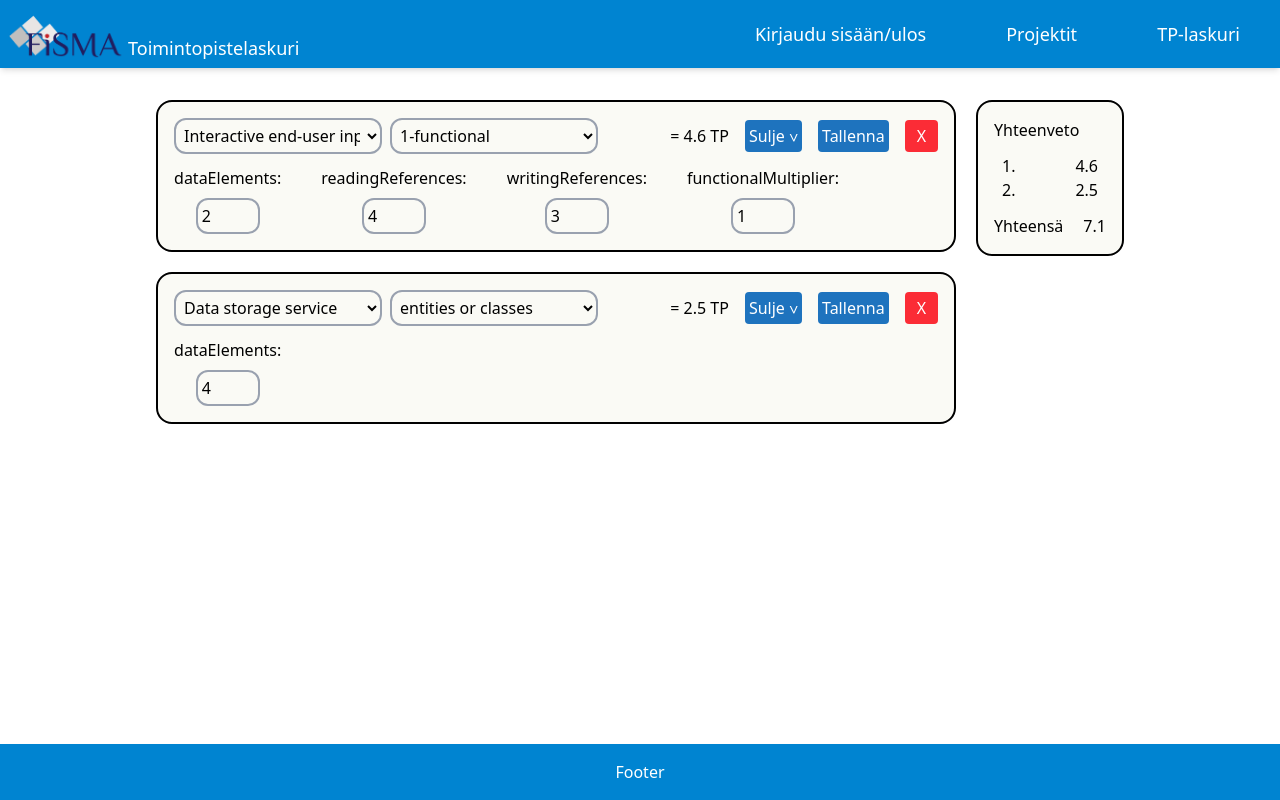
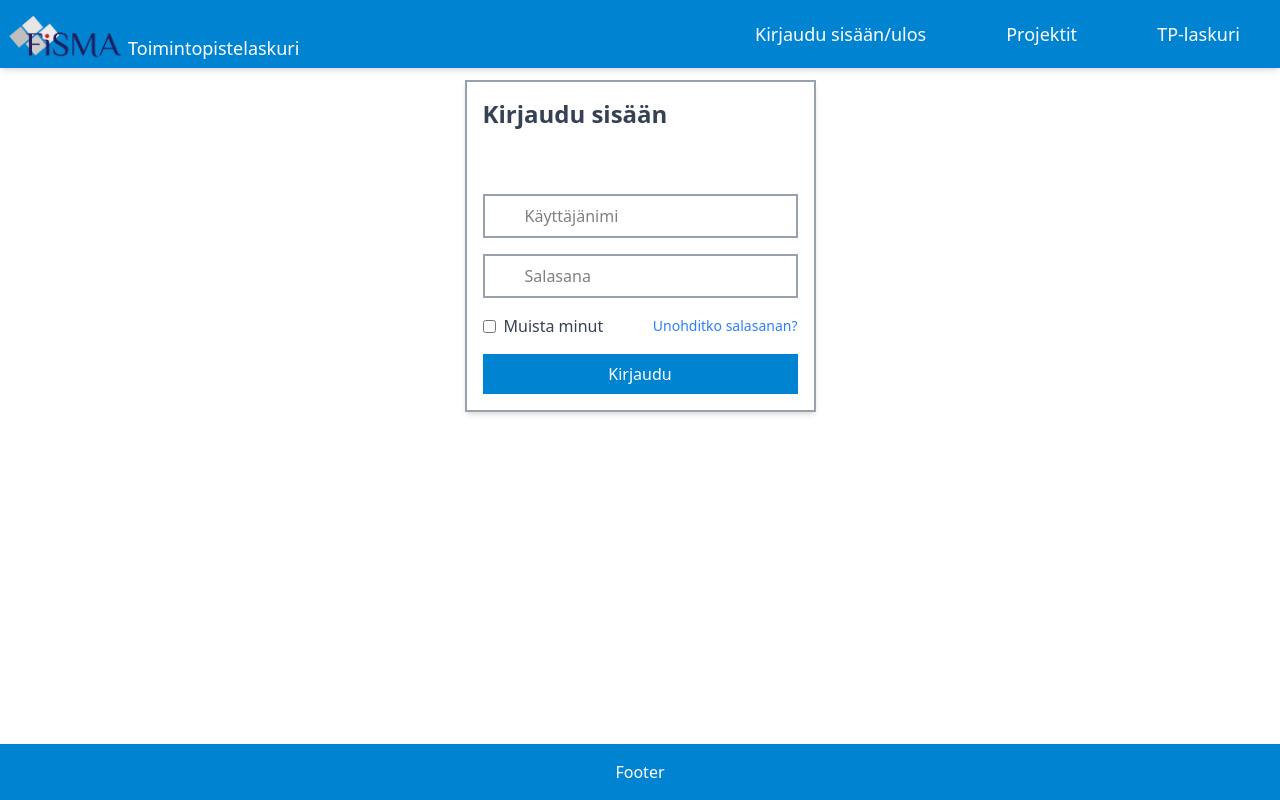
Before and after one commit to fisma-benefit-app/benefit-app, a React (Vite) app in the folder frontend/: page /login in a window 1280 px wide. Built offline with nearby package versions, Linux system fonts and the light colour scheme.

Commit message:
feat: start implementing routing

```diff
--- a/frontend/src/App.tsx
+++ b/frontend/src/App.tsx
@@ -1,14 +1,24 @@
 import Header from "./components/Header.tsx";
 import Footer from "./components/Footer.tsx";
 import Project from "./components/Project.tsx";
+import { Routes, Route, Navigate } from "react-router";
+import useAppUser from "./hooks/useAppUser.tsx";
+import LoginForm from "./components/LoginForm.tsx";
 
 export default function App() {
+
+  const { loggedIn } = useAppUser()
 
   return (
     <>
       <Header />
       <main className="pt-20 pb-20 w-full flex justify-center">
-        <Project />
+        <Routes>
+          {/* If user is logged in, show main page, if not, go to login page */}
+          <Route path="/" element={loggedIn ? <Project /> : <Navigate to="/login" />} />
+          {/* If user is logged in, go to main page, if not, show login form */}
+          <Route path="/login" element={loggedIn ? <Navigate to="/" /> : <LoginForm />} />
+        </Routes>
       </main>
       <Footer />
     </>
--- a/frontend/src/components/LoginForm.tsx
+++ b/frontend/src/components/LoginForm.tsx
@@ -1,6 +1,7 @@
-import { useState, FormEvent } from 'react';
+import { useState, FormEvent, useEffect } from 'react';
 import useAppUser from '../hooks/useAppUser';
 import { fetchJWT } from '../api/authorization';
+import { useNavigate } from 'react-router';
 
 export default function LoginForm() {
     const [username, setUsername] = useState<string>('');
@@ -9,7 +10,9 @@ export default function LoginForm() {
     const [showPassword, setShowPassword] = useState<boolean>(false);
     const [loginError, setLoginError] = useState<string | null>(null)
     const [showLoginError, setShowLoginError] = useState<boolean>(false);
-    const { sessionToken, setSessionToken } = useAppUser();
+    const { sessionToken, setSessionToken, setLoggedIn } = useAppUser();
+
+    let navigate = useNavigate();
 
     const login = async (e: FormEvent<HTMLFormElement>) => {
         e.preventDefault();
@@ -29,10 +32,14 @@ export default function LoginForm() {
         }
 
         setSessionToken(loginToken);
-        if (sessionToken)
-            alert("Kirjautuminen onnistui!");
-            //TODO: Redirect to session!
+        setLoggedIn(true);
+        navigate("/")
     };
+
+/*     useEffect(() => {
+        alert("Kirjautuminen onnistui!");
+        navigate("/")
+    }, [sessionToken]) */
 
     return (
         <>
--- a/frontend/src/context/AppUserProvider.tsx
+++ b/frontend/src/context/AppUserProvider.tsx
@@ -1,10 +1,13 @@
 import { createContext, ReactNode, useState } from "react"
+
+//TODO: add logic for session token and handling it when the application is started
 
 type AppUserContextType = {
     appUser: AppUser | null,
     loggedIn: boolean,
     sessionToken: string | null,
-    setSessionToken: React.Dispatch<React.SetStateAction<string | null>>
+    setSessionToken: React.Dispatch<React.SetStateAction<string | null>>,
+    setLoggedIn: React.Dispatch<React.SetStateAction<boolean>>
 }
 
 type AppUserProviderProps = {
@@ -28,7 +31,8 @@ const AppUserProvider = ({ children }: AppUserProviderProps) => {
         appUser,
         loggedIn,
         sessionToken,
-        setSessionToken
+        setSessionToken,
+        setLoggedIn
     }
 
     return (
```
